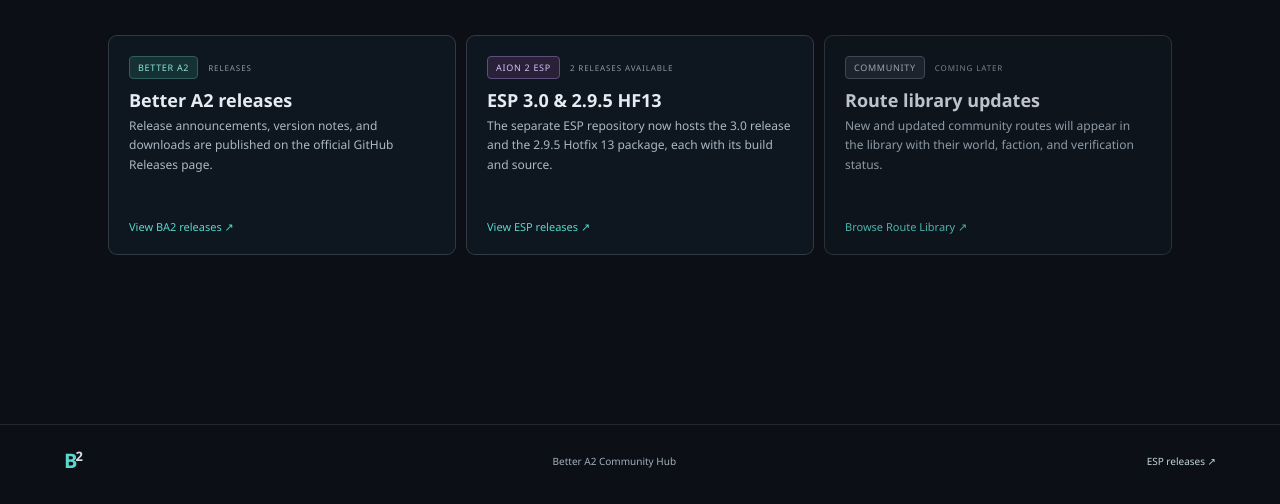
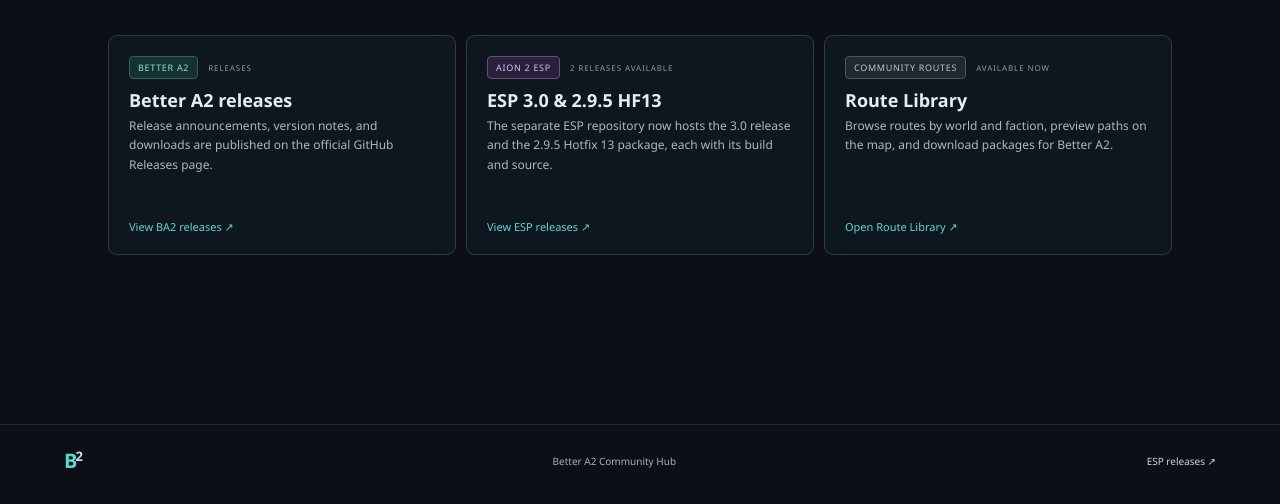
Before and after one commit to no-square/better-a2-community, a plain HTML site: page site/announcements.html in a window 1280 px wide. Shown: the part 312-816 px from the top of the page. Drawn offline with Linux system fonts and the light colour scheme.

Commit message:
Update Route Library announcement

```diff
--- a/site/announcements.html
+++ b/site/announcements.html
@@ -38,11 +38,11 @@
         <p>The separate ESP repository now hosts the 3.0 release and the 2.9.5 Hotfix 13 package, each with its build and source.</p>
         <a class="text-link" href="https://github.com/no-square/a2eg/releases" target="_blank" rel="noopener noreferrer">View ESP releases ↗</a>
       </article>
-      <article class="announcement-card announcement-muted">
-        <div class="announcement-meta"><span class="pill pill-muted">COMMUNITY</span><span>COMING LATER</span></div>
-        <h2>Route library updates</h2>
-        <p>New and updated community routes will appear in the library with their world, faction, and verification status.</p>
-        <a class="text-link" href="routes.html">Browse Route Library ↗</a>
+      <article class="announcement-card">
+        <div class="announcement-meta"><span class="pill pill-muted">COMMUNITY ROUTES</span><span>AVAILABLE NOW</span></div>
+        <h2>Route Library</h2>
+        <p>Browse routes by world and faction, preview paths on the map, and download packages for Better A2.</p>
+        <a class="text-link" href="routes.html">Open Route Library ↗</a>
       </article>
     </section>
   </main>
```
